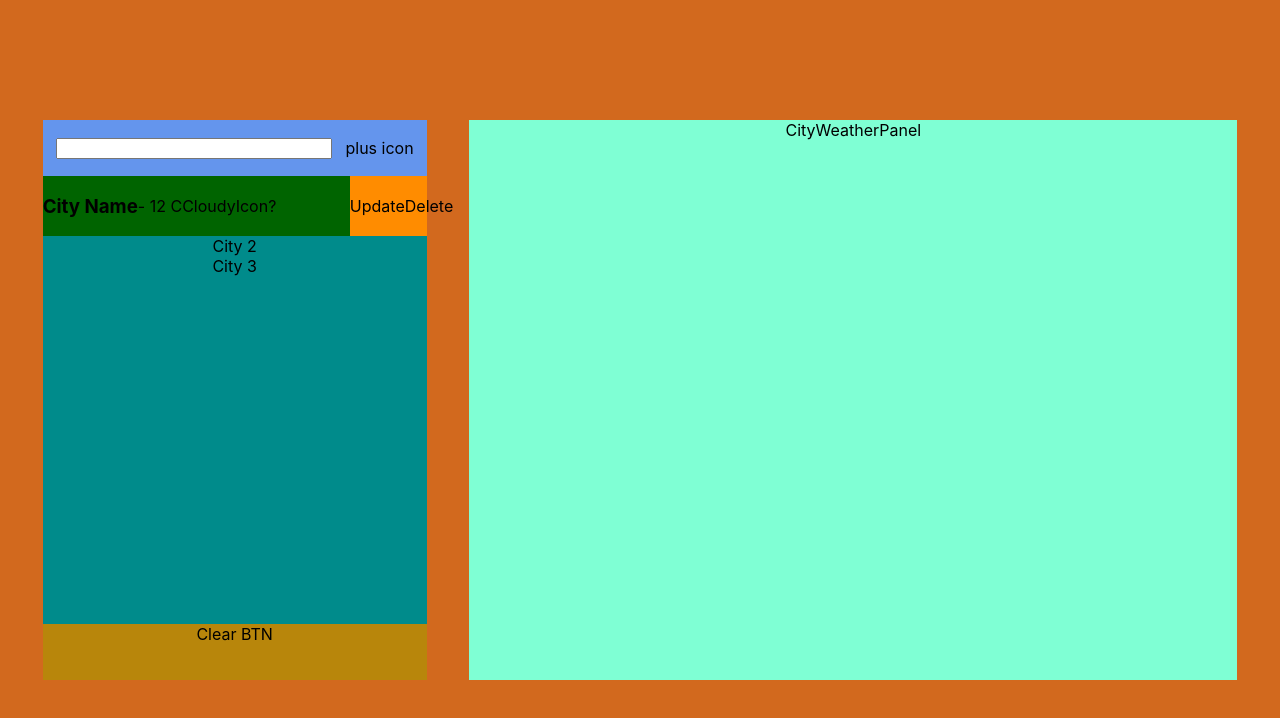
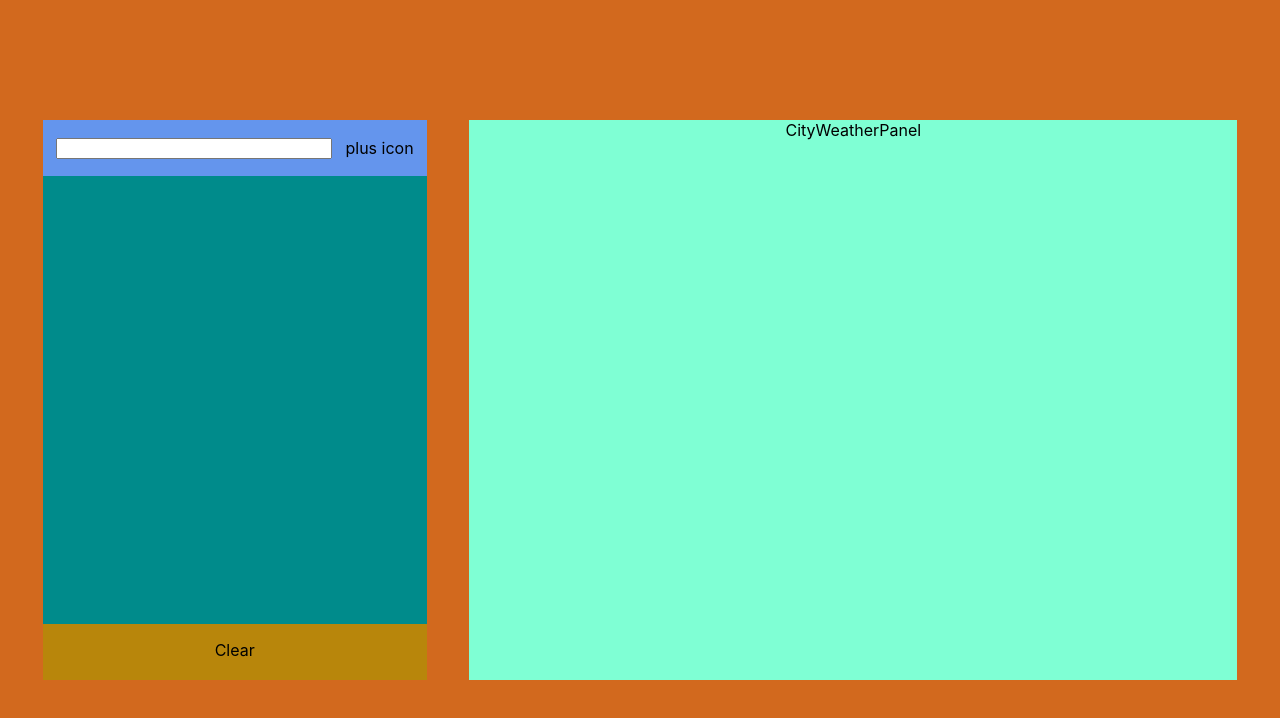
Before and after one commit to paulZakharovmnt/iqvia-test, a React (Create React App) app: page / in a window 1280 px wide. Shown: the top 718 px of the page. Built offline with nearby package versions, Linux system fonts and the light colour scheme.

Commit message:
Add props with all city weather info

```diff
--- a/src/Components/CitySearch/City.js
+++ b/src/Components/CitySearch/City.js
@@ -1,11 +1,13 @@
 import React from "react";
 import "./City.css";
 
-const City = () => {
+const City = ({ citiesById, cityId }) => {
+  const cityInfo = citiesById[cityId];
+
   return (
     <div className="city">
       <div className="city-data">
-        <h3>City Name</h3>
+        <h3>{cityInfo.name}</h3>
         <p>- 12 C</p>
         <p>Cloudy</p>
         <p>Icon?</p>
--- a/src/Components/CitySearch/CitySearchPanel.js
+++ b/src/Components/CitySearch/CitySearchPanel.js
@@ -2,7 +2,12 @@ import React, { useState } from "react";
 import City from "./City";
 import "./CitySearchPanel.css";
 
-const CitySearchPanel = ({ getCityWeatherClick }) => {
+const CitySearchPanel = ({
+  citiesAllIds,
+  citiesById,
+  getCityWeatherClick,
+  deleteAllCities,
+}) => {
   const [inputCitySearch, setInputCitySearch] = useState("");
 
   const submitCitySearchInput = () => {
@@ -19,11 +24,16 @@ const CitySearchPanel = ({ getCityWeatherClick }) => {
         <div onClick={submitCitySearchInput}> plus icon</div>
       </div>
       <div className="list-of-cities">
-        <City />
-        <div>City 2</div>
-        <div>City 3</div>
+        {citiesAllIds.map((city) => (
+          <City key={city} cityId={city} citiesById={citiesById} />
+        ))}
+
+        {/* <div>City 2</div>
+        <div>City 3</div> */}
       </div>
-      <div className="clear-btn-container">Clear BTN</div>
+      <div className="clear-btn-container">
+        <p onClick={deleteAllCities}>Clear</p>
+      </div>
     </div>
   );
 };
```
